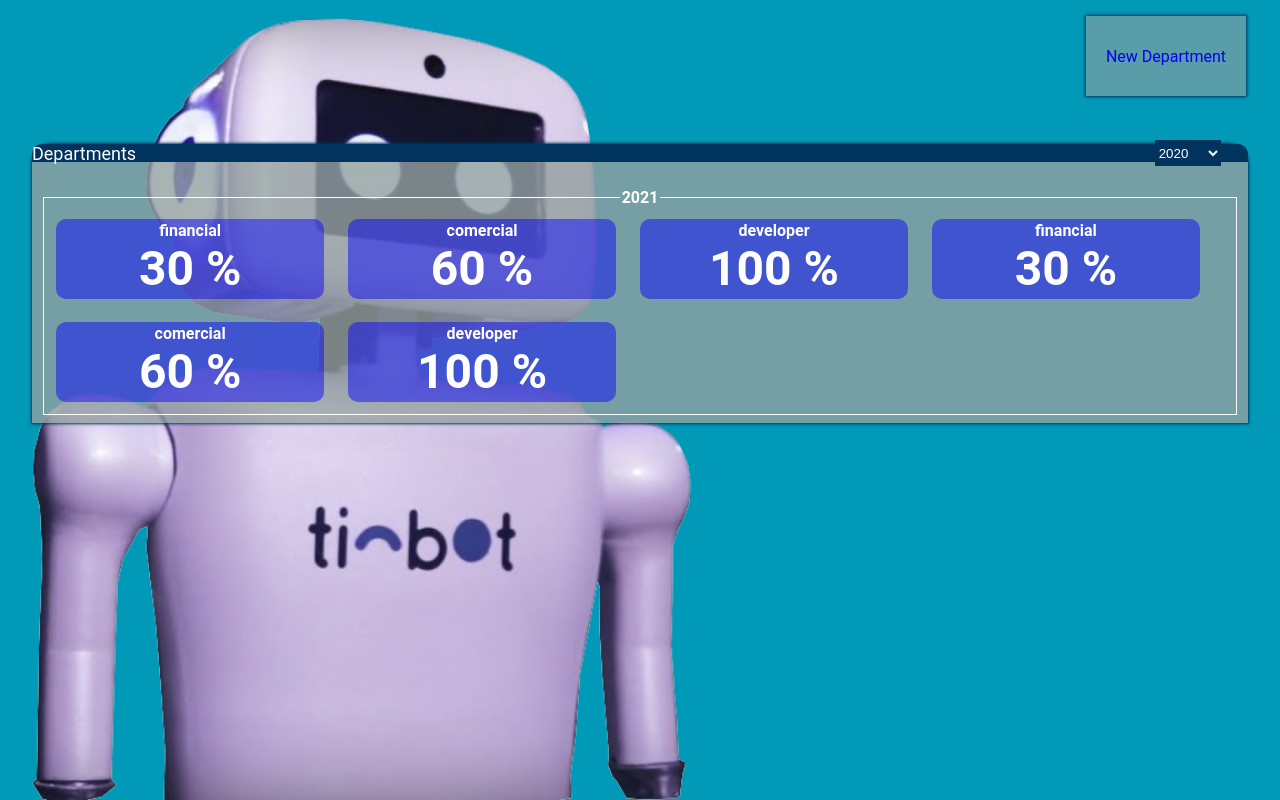
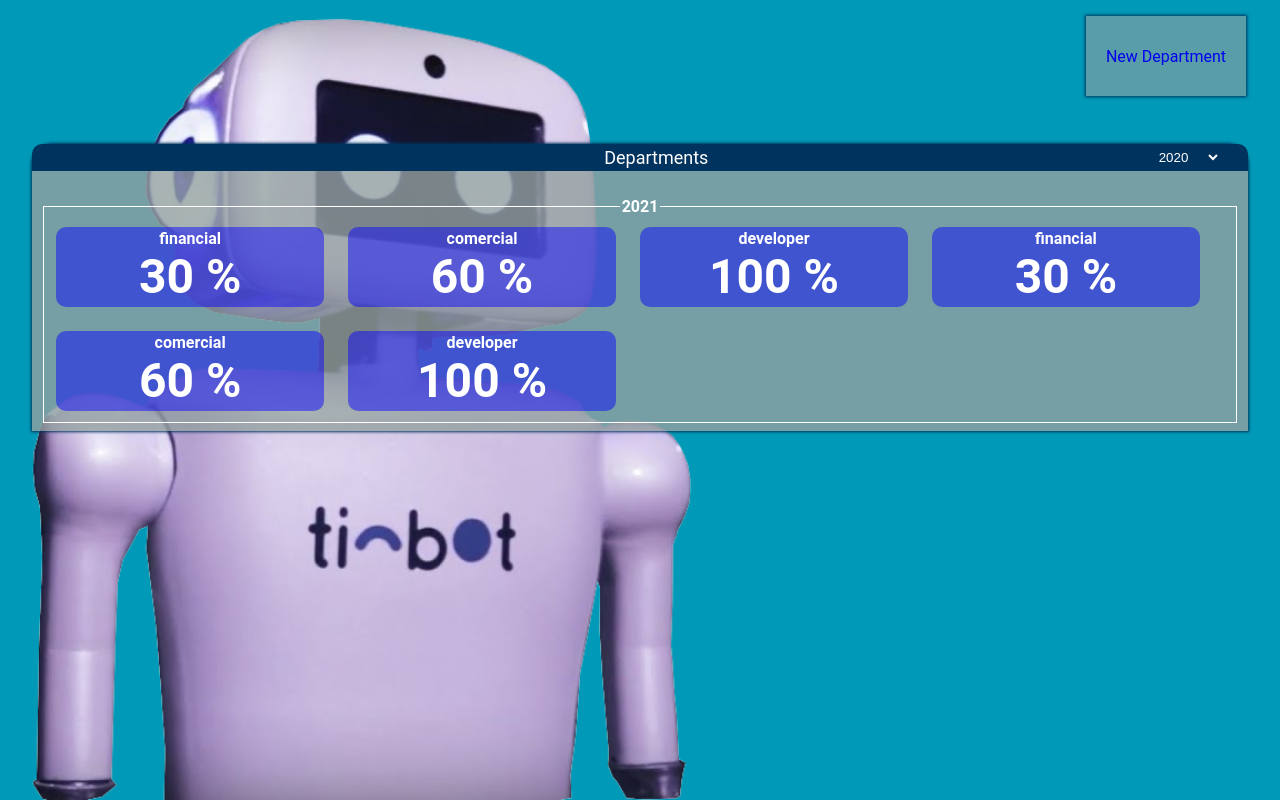
Before and after one commit to alefks/frontend-grupo1-db1, a React (Create React App) app in the folder okr-db1/: page / in a window 1280 px wide. Built offline with nearby package versions, Linux system fonts and the light colour scheme.

Commit message:
feact[cleanSpace] : add div to fix items position

```diff
--- a/okr-db1/src/components/TitleBox/TitleBox.css
+++ b/okr-db1/src/components/TitleBox/TitleBox.css
@@ -6,7 +6,7 @@
     text-align: center;
     color: white;
     font-size: large;
-    height: 1em;
+    min-height: 1em;
 }
 .goals-name{
     text-align: center;
@@ -21,3 +21,9 @@
     padding: 0;
     height: auto;
 }
+.cleanSpace{
+    width: 5em;
+    border: none;
+    margin-left: 2em;
+    background-color: transparent;
+}
--- a/okr-db1/src/components/TitleBox/TitleBox.js
+++ b/okr-db1/src/components/TitleBox/TitleBox.js
@@ -3,6 +3,7 @@ import './TitleBox.css';
 export default function TitleBox(props){
     return (
             <label className={props.classname} onClick={props.clickevent}>
+                <div className="cleanSpace"></div>
                 {props.children}
             </label>
     );
```
